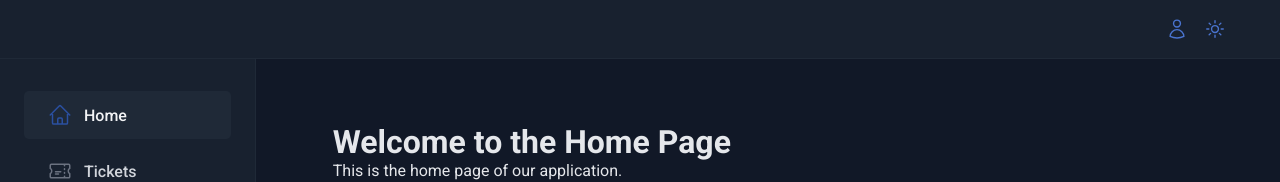
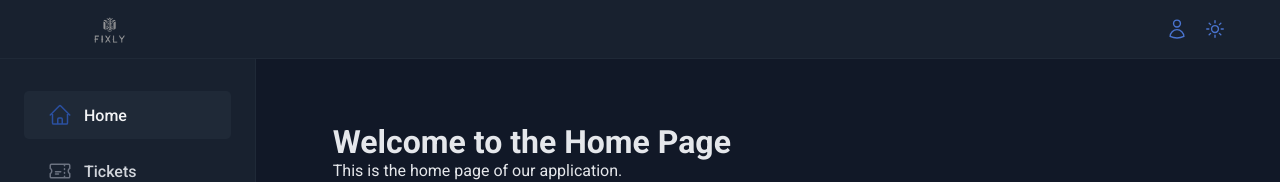
Before and after one commit to GuilhermeSouza01/tickets-react, a React (Vite) app: page / in a window 1280 px wide. Shown: the top 182 px of the page. Built offline with nearby package versions, Linux system fonts and the light colour scheme.

Commit message:
feat: add logo to the app

```diff
--- a/src/components/Header/index.jsx
+++ b/src/components/Header/index.jsx
@@ -2,12 +2,15 @@ import React from 'react';
 import {StyledHeader } from './styles';
 import { Link, useNavigate } from 'react-router-dom';
 import { HeaderMenu } from '../../layouts/HeaderMenu/HeaderMenu';
+import { StyledHeaderLogoImg } from '../../layouts/HeaderMenu/styles';
 
 export function Header() {
 
+  const navigate = useNavigate();
+
   return (
     <StyledHeader>
-
+      <StyledHeaderLogoImg src='/fixly-logo.png'onClick={() => navigate("/")} />
      <HeaderMenu />
     </StyledHeader>
   )
--- a/src/components/Header/styles.js
+++ b/src/components/Header/styles.js
@@ -3,8 +3,8 @@ import styled from "styled-components";
 export const StyledHeader = styled.header`
   grid-area: header;
   display: flex;
-  align-items: end;
-  justify-content: flex-end;
+  align-items: center;
+  justify-content: space-between;
   padding: 0.75rem 3rem;
   background-color: ${ props => props.theme['color-grey-0']};
   border-bottom: 1px solid ${ props => props.theme['color-grey-100']};
--- a/src/layouts/HeaderMenu/HeaderMenu.jsx
+++ b/src/layouts/HeaderMenu/HeaderMenu.jsx
@@ -1,10 +1,10 @@
 
 /* eslint-disable react/react-in-jsx-scope */
 
-import { useNavigate } from "react-router-dom";
-import { StyledHeaderMenu } from "./styles";
+import { Link, useNavigate } from "react-router-dom";
+import { StyledHeaderLogoImg, StyledHeaderMenu,  } from "./styles";
 import { ButtonIcon } from "../ButtonIcon/ButtonIcon";
-import { HiOutlineMoon, HiOutlineUser } from "react-icons/hi2";
+import { HiOutlineUser } from "react-icons/hi2";
 import { DarkModeToggle } from "../DarkModeToggle/DarkModeToggle";
 
 export function HeaderMenu() {
@@ -14,7 +14,7 @@ export function HeaderMenu() {
   return (
     <StyledHeaderMenu>
       <li>
-        <ButtonIcon onClick={() => navigate("/account")}>
+        <ButtonIcon onClick={() => navigate("/")}>
           <HiOutlineUser />
         </ButtonIcon>
       </li>
--- a/src/layouts/HeaderMenu/styles.js
+++ b/src/layouts/HeaderMenu/styles.js
@@ -4,3 +4,10 @@ export const StyledHeaderMenu = styled.ul`
   display: flex;
   gap: 0.25rem;
 `;
+
+export const StyledHeaderLogoImg = styled.img`
+  height: 2rem;
+  width: auto;
+  cursor: pointer;
+  margin-left: 2.5rem;
+`;
--- /dev/null
+++ b/src/layouts/Logo/index.jsx
@@ -0,0 +1,11 @@
+/* eslint-disable react/react-in-jsx-scope */
+import { Img, StyledLogo } from "./styles";
+import logo  from "../../../public/fixly-logo.png";
+
+export function Logo() {
+  return (
+    <StyledLogo>
+      <Img src={logo} alt="Logo" />
+    </StyledLogo>
+  )
+}
--- /dev/null
+++ b/src/layouts/Logo/styles.js
@@ -0,0 +1,10 @@
+import styled from "styled-components";
+
+export const StyledLogo = styled.div`
+  text-align: center;
+`;
+
+export const Img = styled.img`
+  height: 10rem;
+  width: auto;
+`;
```
Also changed, not shown: public/fixly-logo.png (added).
